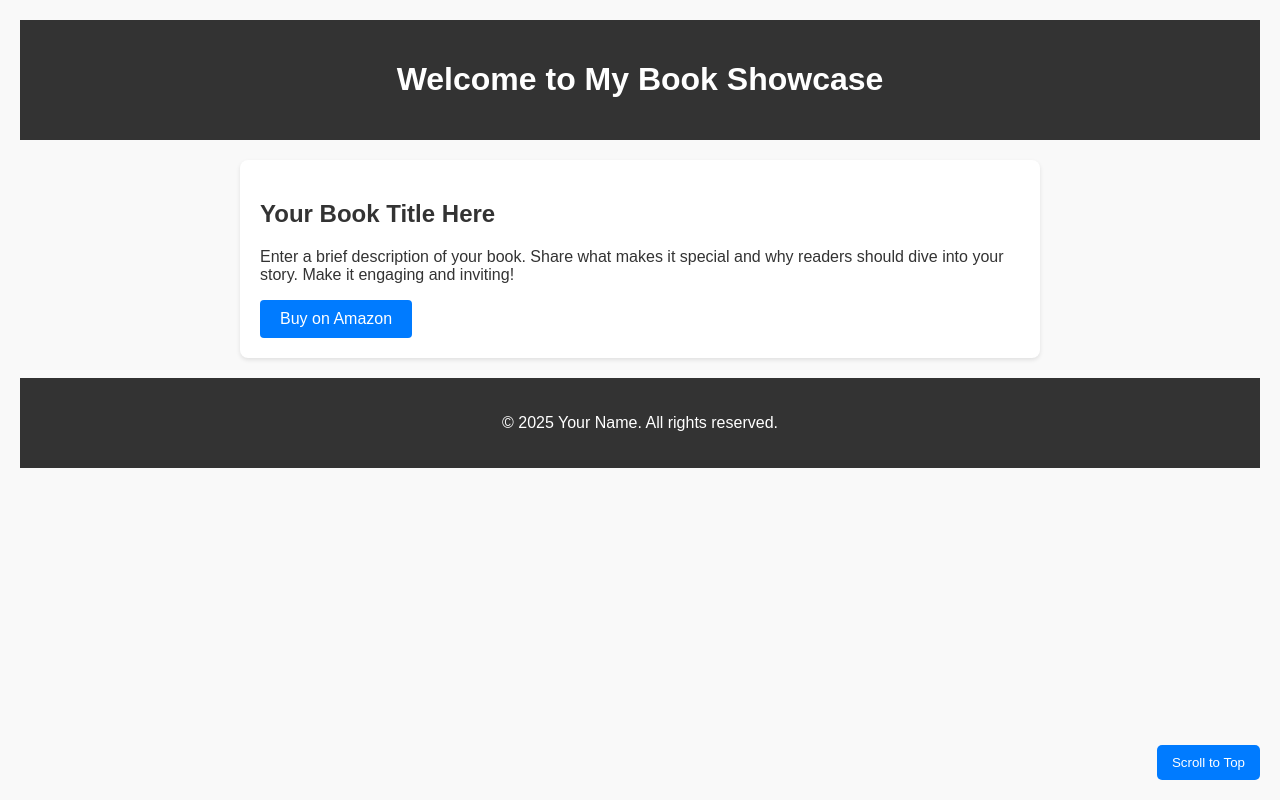
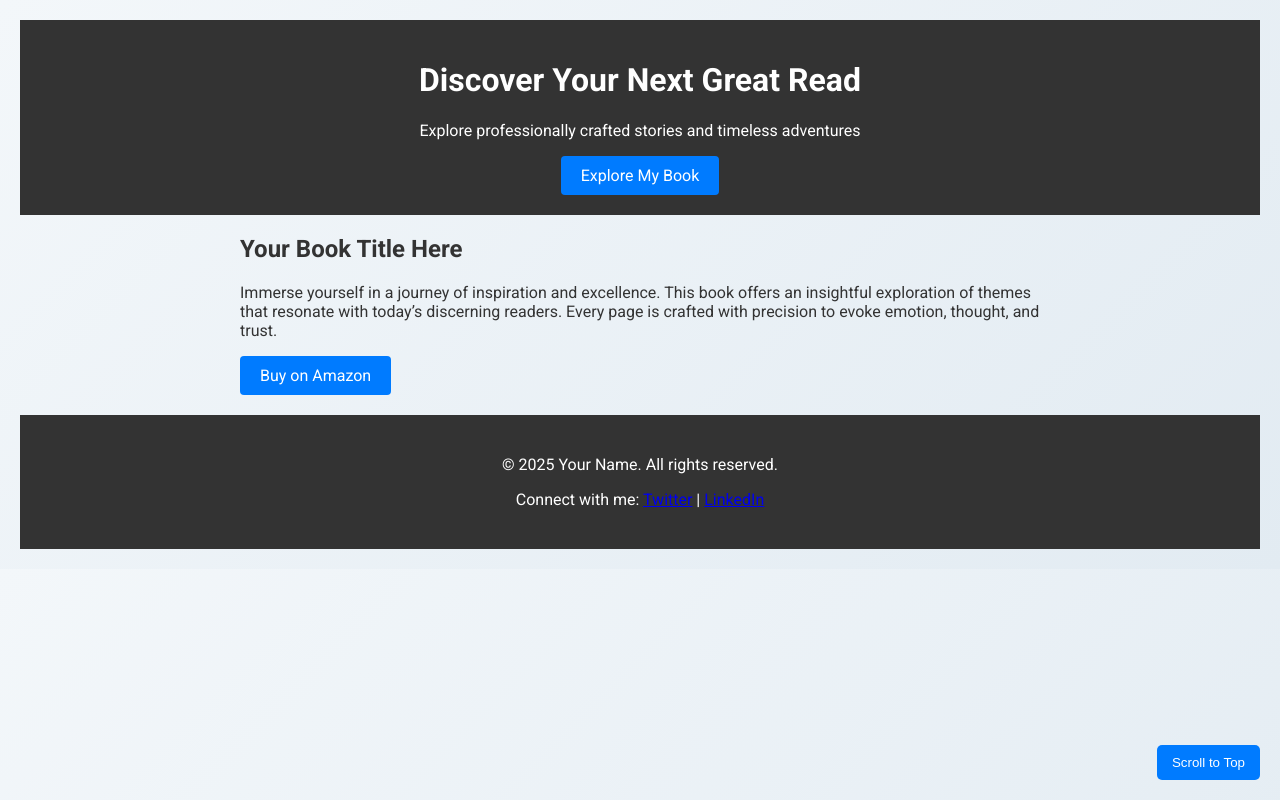
Before and after one commit to theivafun/Official, a plain HTML site: page index.html in a window 1280 px wide. Drawn offline with Linux system fonts and the light colour scheme.

Commit message:
Update index.html

```diff
--- a/index.html
+++ b/index.html
@@ -3,30 +3,54 @@
 <head>
   <meta charset="UTF-8">
   <meta name="viewport" content="width=device-width, initial-scale=1">
-  <title>My Awesome Books</title>
+  <title>Professional Book Showcase</title>
+  <!-- Google Fonts for a professional look -->
+  <link href="https://fonts.googleapis.com/css2?family=Roboto:wght@400;700&display=swap" rel="stylesheet">
+  <!-- Link to External CSS -->
   <link rel="stylesheet" href="styles.css">
   <style>
-    /* Inline styles can be used for quick adjustments, but it's best to use external files for maintainability */
+    /* Fallback styles for critical layout if external CSS fails */
+    body {
+      font-family: 'Roboto', sans-serif;
+      background: linear-gradient(135deg, #f3f7fa, #e2ebf2);
+      margin: 0;
+      color: #333;
+    }
   </style>
 </head>
 <body>
-  <header>
-    <h1>Welcome to My Book Showcase</h1>
+  <!-- Header with a hero section -->
+  <header class="hero">
+    <div class="hero-content">
+      <h1>Discover Your Next Great Read</h1>
+      <p>Explore professionally crafted stories and timeless adventures</p>
+      <a href="#book" class="cta">Explore My Book</a>
+    </div>
   </header>
 
-  <div class="container">
-    <section class="book">
-      <h2>Your Book Title Here</h2>
-      <p>Enter a brief description of your book. Share what makes it special and why readers should dive into your story. Make it engaging and inviting!</p>
-      <a href="https://www.amazon.com" class="cta" target="_blank" rel="noopener">Buy on Amazon</a>
+  <!-- Main Content -->
+  <main>
+    <section id="book" class="book-section">
+      <div class="container">
+        <h2>Your Book Title Here</h2>
+        <p>Immerse yourself in a journey of inspiration and excellence. This book offers an insightful exploration of themes that resonate with today’s discerning readers. Every page is crafted with precision to evoke emotion, thought, and trust.</p>
+        <a href="https://www.amazon.com" class="cta" target="_blank" rel="noopener">Buy on Amazon</a>
+      </div>
     </section>
-    <!-- Add more sections for additional books if needed -->
-  </div>
+  </main>
 
+  <!-- Footer -->
   <footer>
-    <p>&copy; 2025 Your Name. All rights reserved.</p>
+    <div class="container">
+      <p>&copy; 2025 Your Name. All rights reserved.</p>
+      <p>Connect with me:
+        <a href="https://twitter.com" target="_blank" rel="noopener">Twitter</a> |
+        <a href="https://linkedin.com" target="_blank" rel="noopener">LinkedIn</a>
+      </p>
+    </div>
   </footer>
 
+  <!-- External JavaScript -->
   <script src="script.js"></script>
 </body>
 </html>
```
